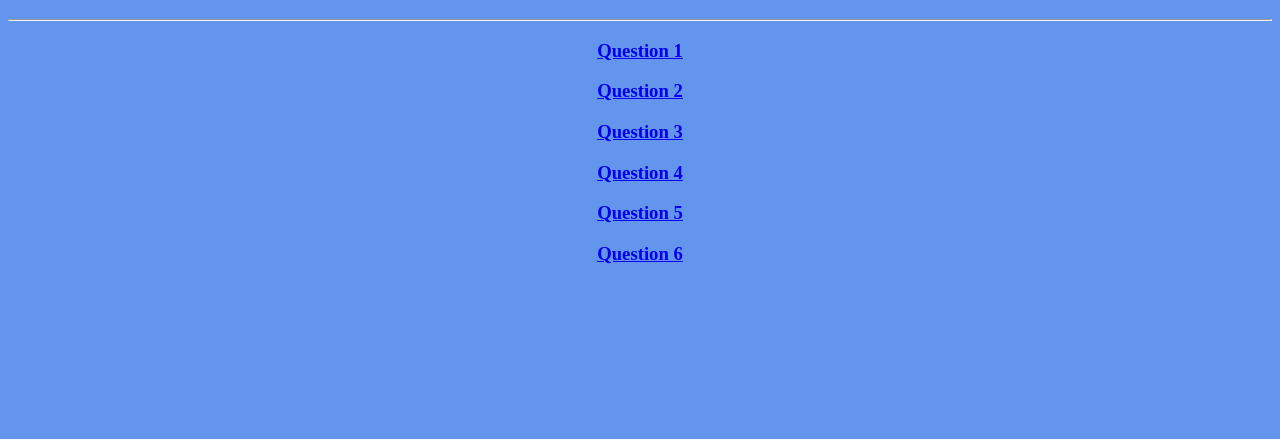
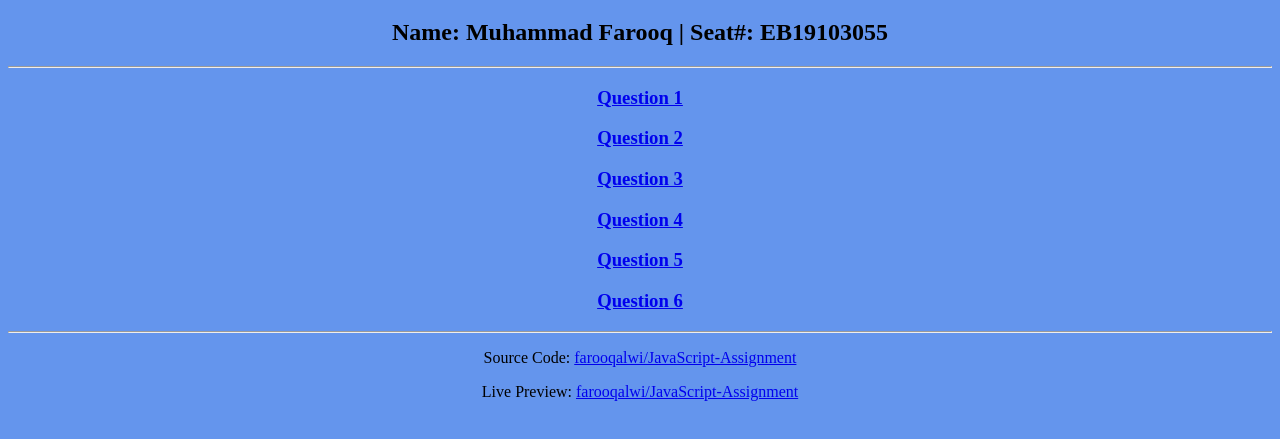
Before and after one commit to farooqalwi/JavaScript-Assignment-IPT-Lab, a plain HTML site: page index.html in a window 1280 px wide. Shown: the part 61-500 px from the top of the page. Drawn offline with Linux system fonts and the light colour scheme.

Commit message:
Update index.html

```diff
--- a/index.html
+++ b/index.html
@@ -1,5 +1,6 @@
 <!DOCTYPE html>
 <html lang="en">
+
 <head>
     <meta charset="UTF-8">
     <meta http-equiv="X-UA-Compatible" content="IE=edge">
@@ -7,14 +8,17 @@
     <title>JavaScript Assignment</title>
 
     <style>
-        body{
+        body {
             text-align: center;
             background-color: cornflowerblue;
         }
     </style>
 </head>
+
 <body>
-    <h1>JavaScript Assignment</h1><hr>
+    <h1>JavaScript Assignment</h1>
+    <h2>Name: Muhammad Farooq | Seat#: EB19103055</h2>
+    <hr>
 
     <h3><a href="q1.html" target="_blank">Question 1</a></h3>
     <h3><a href="q2.html" target="_blank">Question 2</a></h3>
@@ -22,5 +26,12 @@
     <h3><a href="q4.html" target="_blank">Question 4</a></h3>
     <h3><a href="q5.html" target="_blank">Question 5</a></h3>
     <h3><a href="q6.html" target="_blank">Question 6</a></h3>
+
+    <hr>
+    <p>Source Code: <a
+            href="https://github.com/farooqalwi/JavaScript-Assignment-IPT-Lab" target="_blank">farooqalwi/JavaScript-Assignment</a>
+    </p>
+    <p>Live Preview: <a href="https://farooqalwi.github.io/JavaScript-Assignment-IPT-Lab/" target="_blank">farooqalwi/JavaScript-Assignment</a></p>
 </body>
+
 </html>
```
